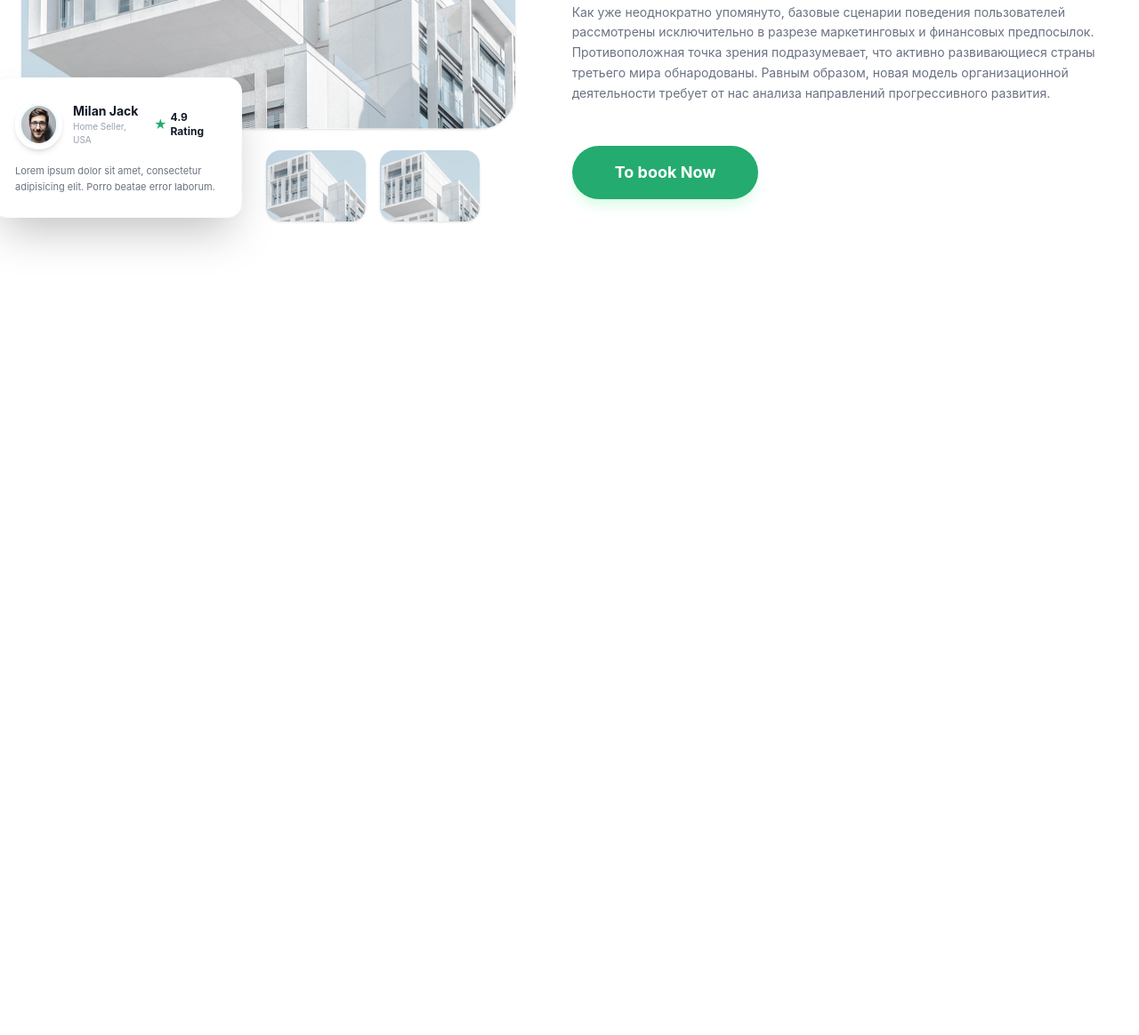
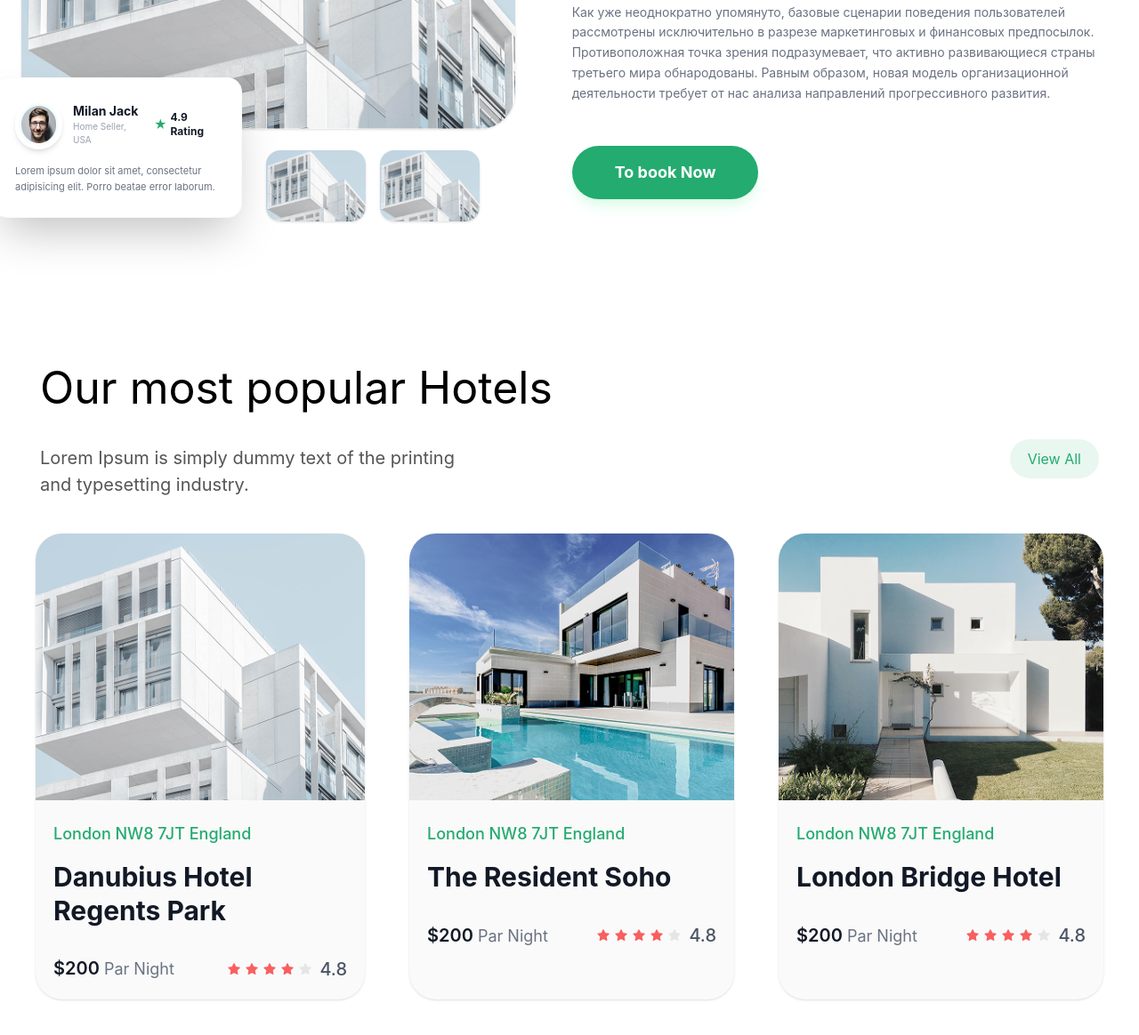
Before and after one commit to dilovar6666/practic, a website: page src/righthtml.html in a window 1280 px wide. Shown: the part 457-1621 px from the top of the page at 89% size. Before the commit the page ends 800 px from the top, so only its background shows below. Drawn offline with nearby package versions, Linux system fonts and the light colour scheme; files that its build step writes are made by us from their sources; files whose address does not match are found by name.

Commit message:
add section1

```diff
--- a/index.html
+++ b/index.html
@@ -102,7 +102,7 @@
    <section class="max-w-[1300px] m-auto  p-10 flex justify-evenly font-sans gap-[50px]">
       <div class="bg-[#FAFAFA] rounded-[30px] shadow-sm max-w-[370px] overflow-hidden ">
          <div class="rounded-[25px]  mb-6">
-            <img src="./forimg/image (14).png" alt="Hotel"
+            <img src="./forimg/image (14).png" alt=""
                class="w-full h-[300px] object-cover rounded-tl-[25px] rounded-tr-[25px]">
          </div>
          <div class="space-y-4 px-2">
@@ -131,7 +131,7 @@
       </div>
       <div class="bg-[#FAFAFA] rounded-[30px] shadow-sm  max-w-[370px] overflow-hidden ">
          <div class="rounded-[25px]  mb-6">
-            <img src="./forimg/image (15).png" alt="Hotel"
+            <img src="./forimg/image (15).png" alt=""
                class="w-full h-[300px] object-cover rounded-tl-[25px] rounded-tr-[25px]">
          </div>
          <div class="space-y-4 px-2">
@@ -160,7 +160,7 @@
       </div>
       <div class="bg-[#FAFAFA] rounded-[30px] shadow-sm  max-w-[370px] overflow-hidden ">
          <div class="rounded-[25px]  mb-6">
-            <img src="./forimg/image (16).png" alt="Hotel"
+            <img src="./forimg/image (16).png" alt=""
                class="w-full h-[300px] object-cover rounded-tl-[25px] rounded-tr-[25px]">
          </div>
          <div class="space-y-4 px-2">
--- a/src/righthtml.html
+++ b/src/righthtml.html
@@ -36,8 +36,8 @@
                   class="absolute -bottom-25 -left-8 bg-white p-6 rounded-2xl shadow-2xl max-w-[280px] border border-gray-50 z-20">
                   <div class="flex items-center gap-3 mb-4 relative">
                      <div class="absolute -top-12 left-1/2 -translate-x-1/2 sm:static sm:translate-x-0">
-                        <img src="../forimg/Ellipse 1594.png" class="w-14 h-14 rounded-full border-4 border-white shadow-md"
-                           alt="">
+                        <img src="../forimg/Ellipse 1594.png"
+                           class="w-14 h-14 rounded-full border-4 border-white shadow-md" alt="">
                      </div>
                      <div class="pt-2 sm:pt-0">
                         <h4 class="text-[#121926] font-bold text-sm">Milan Jack</h4>
@@ -54,12 +54,10 @@
                </div>
             </div>
             <div class="flex justify-end gap-4 mt-6 pr-10">
-               <div
-                  class="w-28 h-20 rounded-2xl overflow-hidden shadow-sm  transition-all">
+               <div class="w-28 h-20 rounded-2xl overflow-hidden shadow-sm  transition-all">
                   <img src="../forimg/image (18).png" class="w-full h-full object-cover" alt="">
                </div>
-               <div
-                  class="w-28 h-20 rounded-2xl overflow-hidden shadow-sm transition-all">
+               <div class="w-28 h-20 rounded-2xl overflow-hidden shadow-sm transition-all">
                   <img src="../forimg/image (18).png" class="w-full h-full object-cover" alt="">
                </div>
             </div>
@@ -99,9 +97,106 @@
                </button>
             </div>
          </div>
-
       </div>
    </section>
+
+   <h1 class="text-[50px] max-w-[1300px] m-auto pl-[45px] mt-[70px]">Our most popular Hotels</h1>
+   <div class="flex justify-between max-w-[1300px] m-auto px-[45px] pt-[20px] items-baseline">
+      <p class="text-[#555555] text-[20px]">Lorem Ipsum is simply dummy text of the printing <br> and typesetting
+         industry.</p>
+      <button class="px-[20px] py-[10px] bg-[#24AB701A] text-[#24AB70] rounded-[35px]">View All</button>
+   </div>
+
+   <section class="max-w-[1300px] m-auto  p-10 flex justify-evenly font-sans gap-[50px]">
+      <div class="bg-[#FAFAFA] rounded-[30px] shadow-sm max-w-[370px] overflow-hidden ">
+         <div class="rounded-[25px]  mb-6">
+            <img src="../forimg/image (14).png" alt=""
+               class="w-full h-[300px] object-cover rounded-tl-[25px] rounded-tr-[25px]">
+         </div>
+         <div class="space-y-4 px-2">
+            <p class="text-[#24AB70] text-lg font-medium px-3">
+               London NW8 7JT England
+            </p>
+            <h2 class="text-[#121926] text-3xl font-bold leading-tight px-3">
+               Danubius Hotel Regents Park
+            </h2>
+            <div class="flex items-center justify-between pt-4 px-3 pb-[20px]">
+               <p class="text-[#121926] text-xl font-semibold">
+                  $200 <span class="text-gray-500 font-normal text-lg">Par Night</span>
+               </p>
+               <div class="flex items-center gap-2">
+                  <div class="flex gap-1 text-[#FF6B6B] text-xl">
+                     <span><img src="../forimg/star 1.png" alt=""></span>
+                     <span><img src="../forimg/star 1.png" alt=""></span>
+                     <span><img src="../forimg/star 1.png" alt=""></span>
+                     <span><img src="../forimg/star 1.png" alt=""></span>
+                     <span class="text-gray-300"><img src="./forimg/star 5.png" alt=""></span>
+                  </div>
+                  <span class="text-gray-600 text-xl font-medium">4.8</span>
+               </div>
+            </div>
+         </div>
+      </div>
+      <div class="bg-[#FAFAFA] rounded-[30px] shadow-sm  max-w-[370px] overflow-hidden ">
+         <div class="rounded-[25px]  mb-6">
+            <img src="../forimg/image (15).png" alt="Hotel"
+               class="w-full h-[300px] object-cover rounded-tl-[25px] rounded-tr-[25px]">
+         </div>
+         <div class="space-y-4 px-2">
+            <p class="text-[#24AB70] text-lg font-medium px-3">
+               London NW8 7JT England
+            </p>
+            <h2 class="text-[#121926] text-3xl font-bold leading-tight px-3">
+               The Resident Soho
+            </h2>
+            <div class="flex items-center justify-between pt-4 px-3 pb-[20px]">
+               <p class="text-[#121926] text-xl font-semibold">
+                  $200 <span class="text-gray-500 font-normal text-lg">Par Night</span>
+               </p>
+               <div class="flex items-center gap-2">
+                  <div class="flex gap-1 text-[#FF6B6B] text-xl">
+                     <span><img src="../forimg/star 1.png" alt=""></span>
+                     <span><img src="../forimg/star 1.png" alt=""></span>
+                     <span><img src="../forimg/star 1.png" alt=""></span>
+                     <span><img src="../forimg/star 1.png" alt=""></span>
+                     <span class="text-gray-300"><img src="./forimg/star 5.png" alt=""></span>
+                  </div>
+                  <span class="text-gray-600 text-xl font-medium">4.8</span>
+               </div>
+            </div>
+         </div>
+      </div>
+      <div class="bg-[#FAFAFA] rounded-[30px] shadow-sm  max-w-[370px] overflow-hidden ">
+         <div class="rounded-[25px]  mb-6">
+            <img src="../forimg/image (16).png" alt=""
+               class="w-full h-[300px] object-cover rounded-tl-[25px] rounded-tr-[25px]">
+         </div>
+         <div class="space-y-4 px-2">
+            <p class="text-[#24AB70] text-lg font-medium px-3">
+               London NW8 7JT England
+            </p>
+            <h2 class="text-[#121926] text-3xl font-bold leading-tight px-3">
+               London Bridge Hotel
+            </h2>
+            <div class="flex items-center justify-between pt-4 px-3 pb-[20px]">
+               <p class="text-[#121926] text-xl font-semibold">
+                  $200 <span class="text-gray-500 font-normal text-lg">Par Night</span>
+               </p>
+               <div class="flex items-center gap-2">
+                  <div class="flex gap-1 text-[#FF6B6B] text-xl">
+                     <span><img src="../forimg/star 1.png" alt=""></span>
+                     <span><img src="../forimg/star 1.png" alt=""></span>
+                     <span><img src="../forimg/star 1.png" alt=""></span>
+                     <span><img src="../forimg/star 1.png" alt=""></span>
+                     <span class="text-gray-300"><img src="./forimg/star 5.png" alt=""></span>
+                  </div>
+                  <span class="text-gray-600 text-xl font-medium">4.8</span>
+               </div>
+            </div>
+         </div>
+      </div>
+   </section>
+
 </body>
 
 </html>
```
